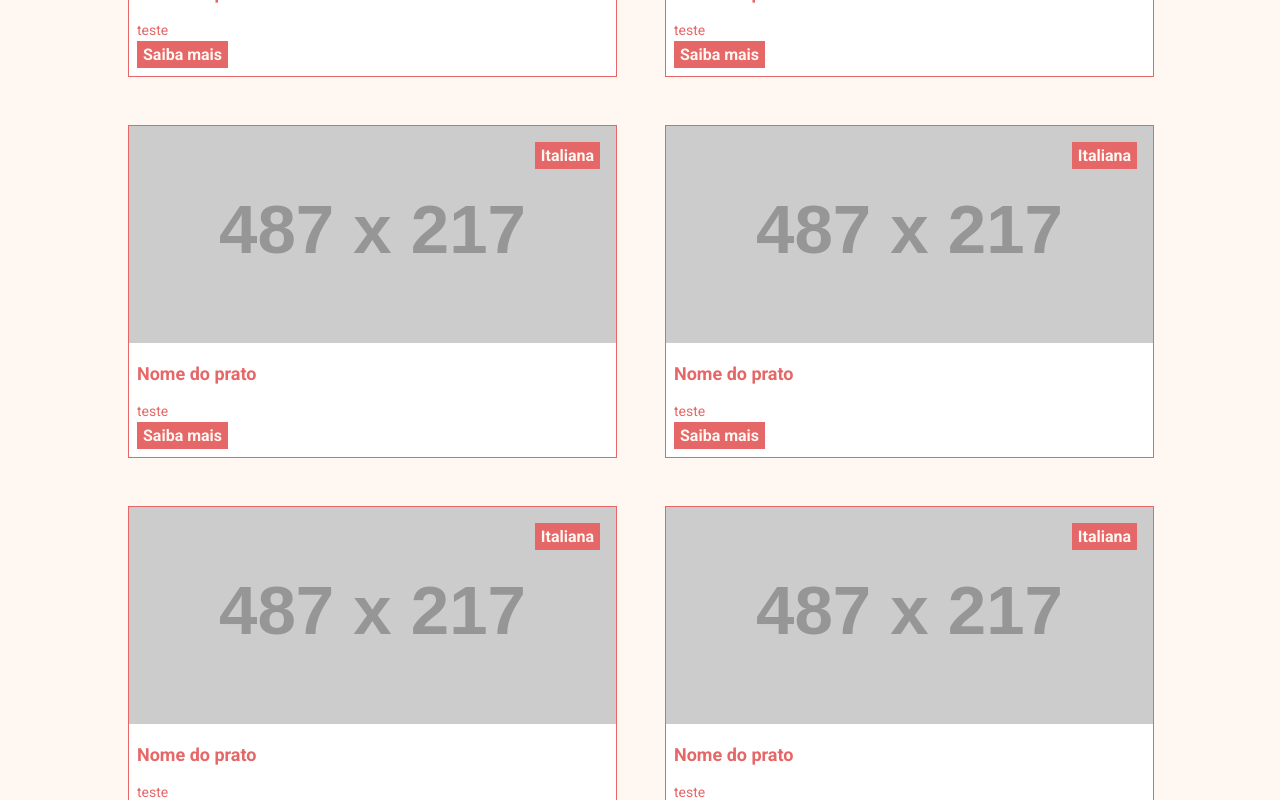
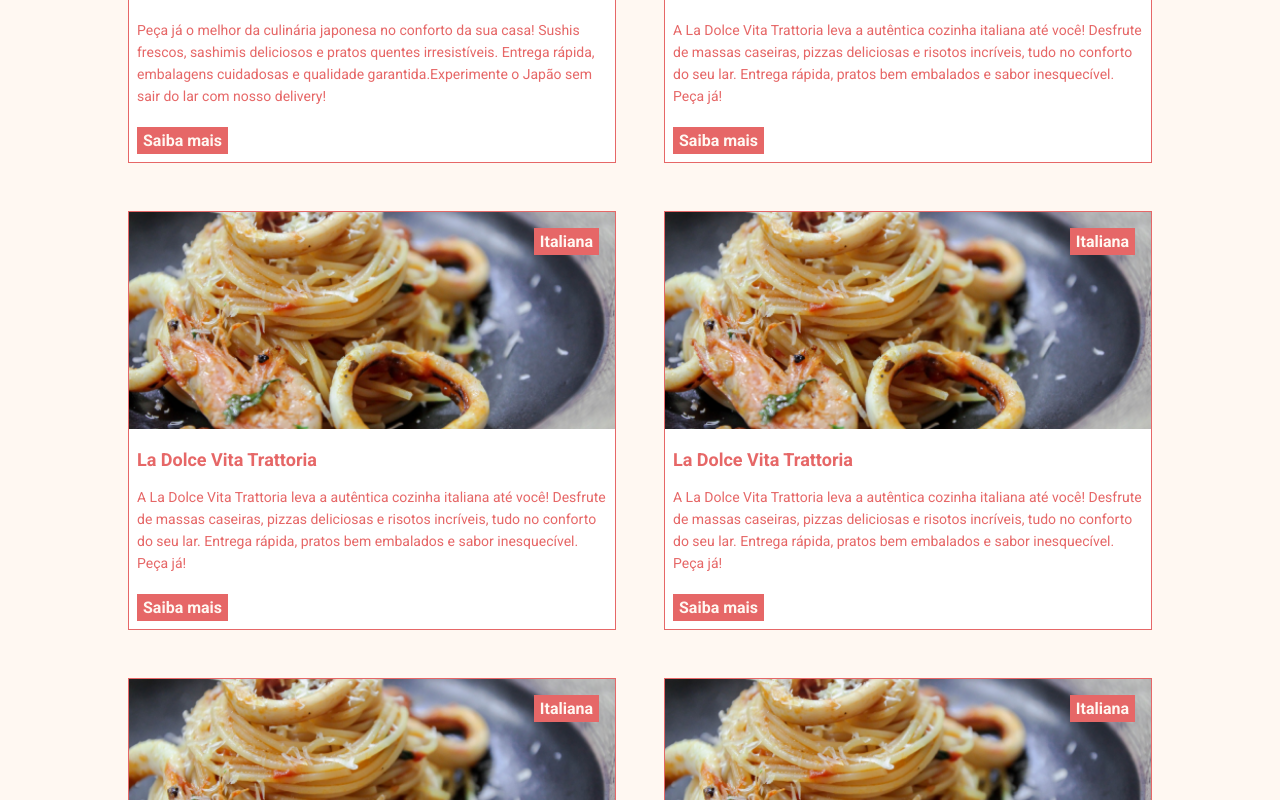
Before and after one commit to Gleison1991/efood, a React (Create React App) app: page / in a window 1280 px wide. Shown: the part 720-1520 px from the top of the page. Built offline with nearby package versions, Linux system fonts and the light colour scheme.

Commit message:
Construindo páginas

```diff
--- a/src/App.tsx
+++ b/src/App.tsx
@@ -2,17 +2,12 @@ import { createBrowserRouter, RouterProvider } from 'react-router-dom'
 
 import Banner from './components/Banner'
 import { GlobalCss } from './styles'
-import Product from './components/Product'
-import ProductsList from './components/ProductsList'
+import Home from './pages/Home'
 
 const rotas = createBrowserRouter([
   {
     path: '/',
-    element: (
-      <>
-        <ProductsList background={'Pink'} />
-      </>
-    )
+    element: <Home />
   }
 ])
 
--- a/src/components/Product/index.tsx
+++ b/src/components/Product/index.tsx
@@ -1,6 +1,13 @@
 import Tag from '../Tag'
 
-import { Infos, Card, Descricao, Titulo, ContainerDescricao } from './styles'
+import {
+  Image,
+  Infos,
+  Card,
+  Descricao,
+  Titulo,
+  ContainerDescricao
+} from './styles'
 
 type Props = {
   title: string
@@ -11,7 +18,7 @@ type Props = {
 
 export const Product = ({ title, description, infos, image }: Props) => (
   <Card>
-    <img src={image} alt={title} />
+    <Image src={image} alt={title} />
     <Infos>
       {infos.map((info) => (
         <Tag key={info}>{info}</Tag>
--- a/src/components/Product/styles.ts
+++ b/src/components/Product/styles.ts
@@ -6,6 +6,12 @@ export const Card = styled.div`
   border: 1px solid ${cores.rosa};
   position: relative;
 `
+export const Image = styled.img`
+  object-fit: cover;
+  width: 486px;
+  height: 217px;
+`
+
 export const ContainerDescricao = styled.div`
   padding: 8px;
   text-align: left;
@@ -26,6 +32,7 @@ export const Descricao = styled.p`
   color: ${cores.rosa};
   display: block;
   text-align: left;
+  padding-bottom: 20px;
 `
 
 export const Infos = styled.div`
--- a/src/components/ProductsList/index.tsx
+++ b/src/components/ProductsList/index.tsx
@@ -1,51 +1,25 @@
+import Prato from '../../models/Prato'
 import Product from '../Product'
 
 import { Container, List } from './styles'
 
-type Props = {
-  background: 'Pink'
+export type Props = {
+  pratos: Prato[]
 }
 
-const ProductsList = ({ background }: Props) => (
-  <Container>
+const ProductsList = ({ pratos }: Props) => (
+  <Container pratos={pratos}>
     <div className="container">
       <List>
-        <Product
-          image="//placehold.it/487x217"
-          infos={['Destaque da semana', 'Japonesa']}
-          title="Nome do prato"
-          description={'teste'}
-        />
-        <Product
-          image="//placehold.it/487x217"
-          infos={['Italiana']}
-          title="Nome do prato"
-          description={'teste'}
-        />
-        <Product
-          image="//placehold.it/487x217"
-          infos={['Italiana']}
-          title="Nome do prato"
-          description={'teste'}
-        />
-        <Product
-          image="//placehold.it/487x217"
-          infos={['Italiana']}
-          title="Nome do prato"
-          description={'teste'}
-        />
-        <Product
-          image="//placehold.it/487x217"
-          infos={['Italiana']}
-          title="Nome do prato"
-          description={'teste'}
-        />
-        <Product
-          image="//placehold.it/487x217"
-          infos={['Italiana']}
-          title="Nome do prato"
-          description={'teste'}
-        />
+        {pratos.map((prato) => (
+          <Product
+            key={prato.id}
+            image={prato.image}
+            infos={prato.infos}
+            title={prato.title}
+            description={prato.description}
+          />
+        ))}
       </List>
     </div>
   </Container>
--- a/src/components/ProductsList/styles.ts
+++ b/src/components/ProductsList/styles.ts
@@ -1,6 +1,8 @@
 import styled from 'styled-components'
 
-export const Container = styled.section`
+import { Props } from '.'
+
+export const Container = styled.section<Omit<Props, 'Pink'>>`
   padding: 80px 0;
 `
 
--- /dev/null
+++ b/src/models/Prato.ts
@@ -0,0 +1,23 @@
+class Prato {
+  image: string
+  infos: string[]
+  title: string
+  description: string
+  id: number
+
+  constructor(
+    id: number,
+    image: string,
+    infos: string[],
+    title: string,
+    description: string
+  ) {
+    this.id = id
+    this.image = image
+    this.infos = infos
+    this.title = title
+    this.description = description
+  }
+}
+
+export default Prato
--- /dev/null
+++ b/src/pages/Home/index.tsx
@@ -0,0 +1,65 @@
+import ProductsList from '../../components/ProductsList'
+import Prato from '../../models/Prato'
+
+import Sushi from '../../assets/images/sushi.png'
+import ComidaItaliana from '../../assets/images/comidaItaliana.png'
+
+const pratos: Prato[] = [
+  {
+    id: 1,
+    description:
+      'Peça já o melhor da culinária japonesa no conforto da sua casa! Sushis frescos, sashimis deliciosos e pratos quentes irresistíveis. Entrega rápida, embalagens cuidadosas e qualidade garantida.Experimente o Japão sem sair do lar com nosso delivery!',
+    title: 'Hioki Sushi ',
+    infos: ['Destaque da semana', 'Japonesa'],
+    image: Sushi
+  },
+  {
+    id: 2,
+    description:
+      'A La Dolce Vita Trattoria leva a autêntica cozinha italiana até você! Desfrute de massas caseiras, pizzas deliciosas e risotos incríveis, tudo no conforto do seu lar. Entrega rápida, pratos bem embalados e sabor inesquecível. Peça já!',
+    title: 'La Dolce Vita Trattoria',
+    infos: ['Italiana'],
+    image: ComidaItaliana
+  },
+  {
+    id: 3,
+    description:
+      'A La Dolce Vita Trattoria leva a autêntica cozinha italiana até você! Desfrute de massas caseiras, pizzas deliciosas e risotos incríveis, tudo no conforto do seu lar. Entrega rápida, pratos bem embalados e sabor inesquecível. Peça já!',
+    title: 'La Dolce Vita Trattoria',
+    infos: ['Italiana'],
+    image: ComidaItaliana
+  },
+  {
+    id: 4,
+    description:
+      'A La Dolce Vita Trattoria leva a autêntica cozinha italiana até você! Desfrute de massas caseiras, pizzas deliciosas e risotos incríveis, tudo no conforto do seu lar. Entrega rápida, pratos bem embalados e sabor inesquecível. Peça já!',
+    title: 'La Dolce Vita Trattoria',
+    infos: ['Italiana'],
+    image: ComidaItaliana
+  },
+  {
+    id: 5,
+    description:
+      'A La Dolce Vita Trattoria leva a autêntica cozinha italiana até você! Desfrute de massas caseiras, pizzas deliciosas e risotos incríveis, tudo no conforto do seu lar. Entrega rápida, pratos bem embalados e sabor inesquecível. Peça já!',
+    title: 'La Dolce Vita Trattoria',
+    infos: ['Italiana'],
+    image: ComidaItaliana
+  },
+  {
+    id: 6,
+    description:
+      'A La Dolce Vita Trattoria leva a autêntica cozinha italiana até você! Desfrute de massas caseiras, pizzas deliciosas e risotos incríveis, tudo no conforto do seu lar. Entrega rápida, pratos bem embalados e sabor inesquecível. Peça já!',
+    title: 'La Dolce Vita Trattoria',
+    infos: ['Italiana'],
+    image: ComidaItaliana
+  }
+]
+
+const Home = () => (
+  <>
+    <ProductsList pratos={pratos} />
+  </>
+)
+
+export default Home
+//continuar do minuto 17:34 da aula construindo páginas
--- a/src/styles.ts
+++ b/src/styles.ts
@@ -29,5 +29,4 @@ export const GlobalCss = createGlobalStyle`
     width: 100%;
     margin: 0 auto;
     text-align: center;
-  }
 `
```
Also changed, not shown: src/assets/images/comidaItaliana.png (renamed from src/assets/images/cebolado.png).
